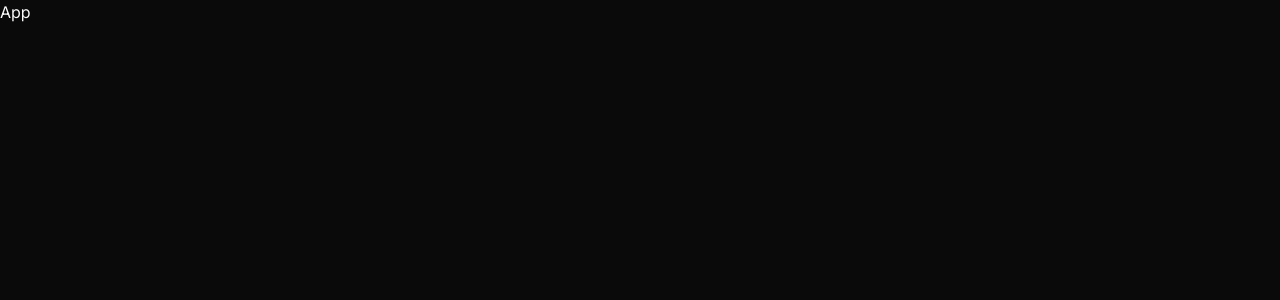
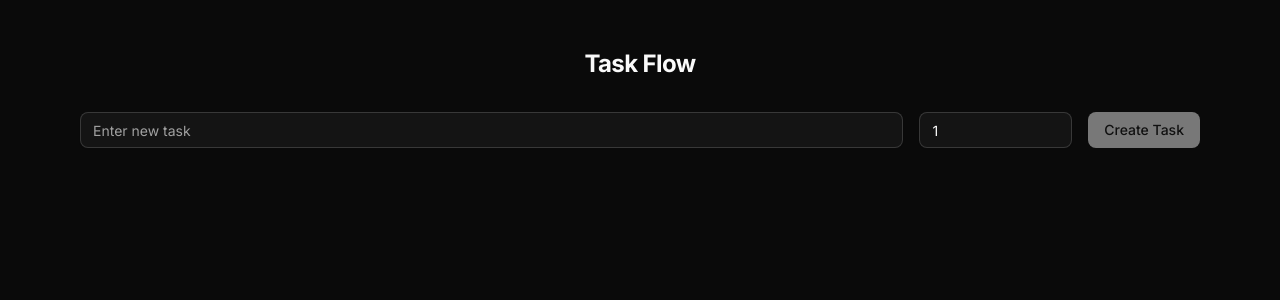
Before and after one commit to mfgcorpusjr/task-flow, a React (Vite) app: page / in a window 1280 px wide. Shown: the top 300 px of the page. Built offline with nearby package versions, Linux system fonts and the light colour scheme.

Commit message:
Create task

```diff
--- a/package.json
+++ b/package.json
@@ -10,6 +10,7 @@
     "preview": "vite preview"
   },
   "dependencies": {
+    "@radix-ui/react-slot": "^1.2.4",
     "@tailwindcss/vite": "^4.1.18",
     "class-variance-authority": "^0.7.1",
     "clsx": "^2.1.1",
--- a/src/App.tsx
+++ b/src/App.tsx
@@ -1,3 +1,22 @@
+import { useState } from "react";
+
+import Title from "@/components/Title";
+import CreateTaskForm from "@/features/task/components/CreateTaskForm";
+
+import { type Task } from "@/features/task/types";
+
 export default function App() {
-  return <div>App</div>;
+  const [tasks, setTasks] = useState<Task[]>([]);
+
+  const handleCreateTask = (task: Task) => {
+    setTasks((prevTasks) => [...prevTasks, task]);
+  };
+
+  return (
+    <div className="max-w-6xl mx-auto px-4 py-12 space-y-8">
+      <Title />
+
+      <CreateTaskForm onCreateTask={handleCreateTask} />
+    </div>
+  );
 }
--- /dev/null
+++ b/src/components/Title.tsx
@@ -0,0 +1,5 @@
+export default function Title() {
+  return (
+    <h1 className="text-2xl text-center font-bold tracking-tight">Task Flow</h1>
+  );
+}
--- /dev/null
+++ b/src/components/ui/button.tsx
@@ -0,0 +1,62 @@
+import * as React from "react"
+import { Slot } from "@radix-ui/react-slot"
+import { cva, type VariantProps } from "class-variance-authority"
+
+import { cn } from "@/lib/utils"
+
+const buttonVariants = cva(
+  "inline-flex items-center justify-center gap-2 whitespace-nowrap rounded-md text-sm font-medium transition-all disabled:pointer-events-none disabled:opacity-50 [&_svg]:pointer-events-none [&_svg:not([class*='size-'])]:size-4 shrink-0 [&_svg]:shrink-0 outline-none focus-visible:border-ring focus-visible:ring-ring/50 focus-visible:ring-[3px] aria-invalid:ring-destructive/20 dark:aria-invalid:ring-destructive/40 aria-invalid:border-destructive",
+  {
+    variants: {
+      variant: {
+        default: "bg-primary text-primary-foreground hover:bg-primary/90",
+        destructive:
+          "bg-destructive text-white hover:bg-destructive/90 focus-visible:ring-destructive/20 dark:focus-visible:ring-destructive/40 dark:bg-destructive/60",
+        outline:
+          "border bg-background shadow-xs hover:bg-accent hover:text-accent-foreground dark:bg-input/30 dark:border-input dark:hover:bg-input/50",
+        secondary:
+          "bg-secondary text-secondary-foreground hover:bg-secondary/80",
+        ghost:
+          "hover:bg-accent hover:text-accent-foreground dark:hover:bg-accent/50",
+        link: "text-primary underline-offset-4 hover:underline",
+      },
+      size: {
+        default: "h-9 px-4 py-2 has-[>svg]:px-3",
+        sm: "h-8 rounded-md gap-1.5 px-3 has-[>svg]:px-2.5",
+        lg: "h-10 rounded-md px-6 has-[>svg]:px-4",
+        icon: "size-9",
+        "icon-sm": "size-8",
+        "icon-lg": "size-10",
+      },
+    },
+    defaultVariants: {
+      variant: "default",
+      size: "default",
+    },
+  }
+)
+
+function Button({
+  className,
+  variant = "default",
+  size = "default",
+  asChild = false,
+  ...props
+}: React.ComponentProps<"button"> &
+  VariantProps<typeof buttonVariants> & {
+    asChild?: boolean
+  }) {
+  const Comp = asChild ? Slot : "button"
+
+  return (
+    <Comp
+      data-slot="button"
+      data-variant={variant}
+      data-size={size}
+      className={cn(buttonVariants({ variant, size, className }))}
+      {...props}
+    />
+  )
+}
+
+export { Button, buttonVariants }
--- /dev/null
+++ b/src/components/ui/input.tsx
@@ -0,0 +1,21 @@
+import * as React from "react"
+
+import { cn } from "@/lib/utils"
+
+function Input({ className, type, ...props }: React.ComponentProps<"input">) {
+  return (
+    <input
+      type={type}
+      data-slot="input"
+      className={cn(
+        "file:text-foreground placeholder:text-muted-foreground selection:bg-primary selection:text-primary-foreground dark:bg-input/30 border-input h-9 w-full min-w-0 rounded-md border bg-transparent px-3 py-1 text-base shadow-xs transition-[color,box-shadow] outline-none file:inline-flex file:h-7 file:border-0 file:bg-transparent file:text-sm file:font-medium disabled:pointer-events-none disabled:cursor-not-allowed disabled:opacity-50 md:text-sm",
+        "focus-visible:border-ring focus-visible:ring-ring/50 focus-visible:ring-[3px]",
+        "aria-invalid:ring-destructive/20 dark:aria-invalid:ring-destructive/40 aria-invalid:border-destructive",
+        className
+      )}
+      {...props}
+    />
+  )
+}
+
+export { Input }
--- /dev/null
+++ b/src/features/task/components/CreateTaskForm.tsx
@@ -0,0 +1,60 @@
+import { useState } from "react";
+
+import { Input } from "@/components/ui/input";
+import { Button } from "@/components/ui/button";
+
+import { type Task } from "@/features/task/types";
+
+type CreateTaskFormProps = {
+  onCreateTask: (task: Task) => void;
+};
+
+export default function CreateTaskForm({ onCreateTask }: CreateTaskFormProps) {
+  const [task, setTask] = useState({ text: "", priority: 1 });
+
+  const handleInputChange = (e: React.ChangeEvent<HTMLInputElement>) => {
+    const { name, value } = e.target;
+
+    setTask((prevTask) => ({
+      ...prevTask,
+      [name]: name === "priority" ? +value : value,
+    }));
+  };
+
+  const handleSubmit = (e: React.FormEvent<HTMLFormElement>) => {
+    e.preventDefault();
+
+    onCreateTask({ ...task, id: Date.now(), isCompleted: false });
+
+    setTask({ text: "", priority: 1 });
+  };
+
+  const isDisabled = task.text.trim().length === 0 || task.priority < 1;
+
+  return (
+    <form
+      className="flex flex-col md:flex-row md:items-center gap-4"
+      onSubmit={handleSubmit}
+    >
+      <Input
+        type="text"
+        placeholder="Enter new task"
+        name="text"
+        value={task.text}
+        onChange={handleInputChange}
+      />
+
+      <Input
+        type="number"
+        placeholder="Enter new task"
+        min={1}
+        className="w-full md:w-50"
+        name="priority"
+        value={task.priority}
+        onChange={handleInputChange}
+      />
+
+      <Button disabled={isDisabled}>Create Task</Button>
+    </form>
+  );
+}
--- /dev/null
+++ b/src/features/task/types.ts
@@ -0,0 +1,6 @@
+export type Task = {
+  id: number;
+  text: string;
+  priority: number;
+  isCompleted: boolean;
+};
```
Also changed, not shown: 1 other file (tests, documents, lock files or other folders).
